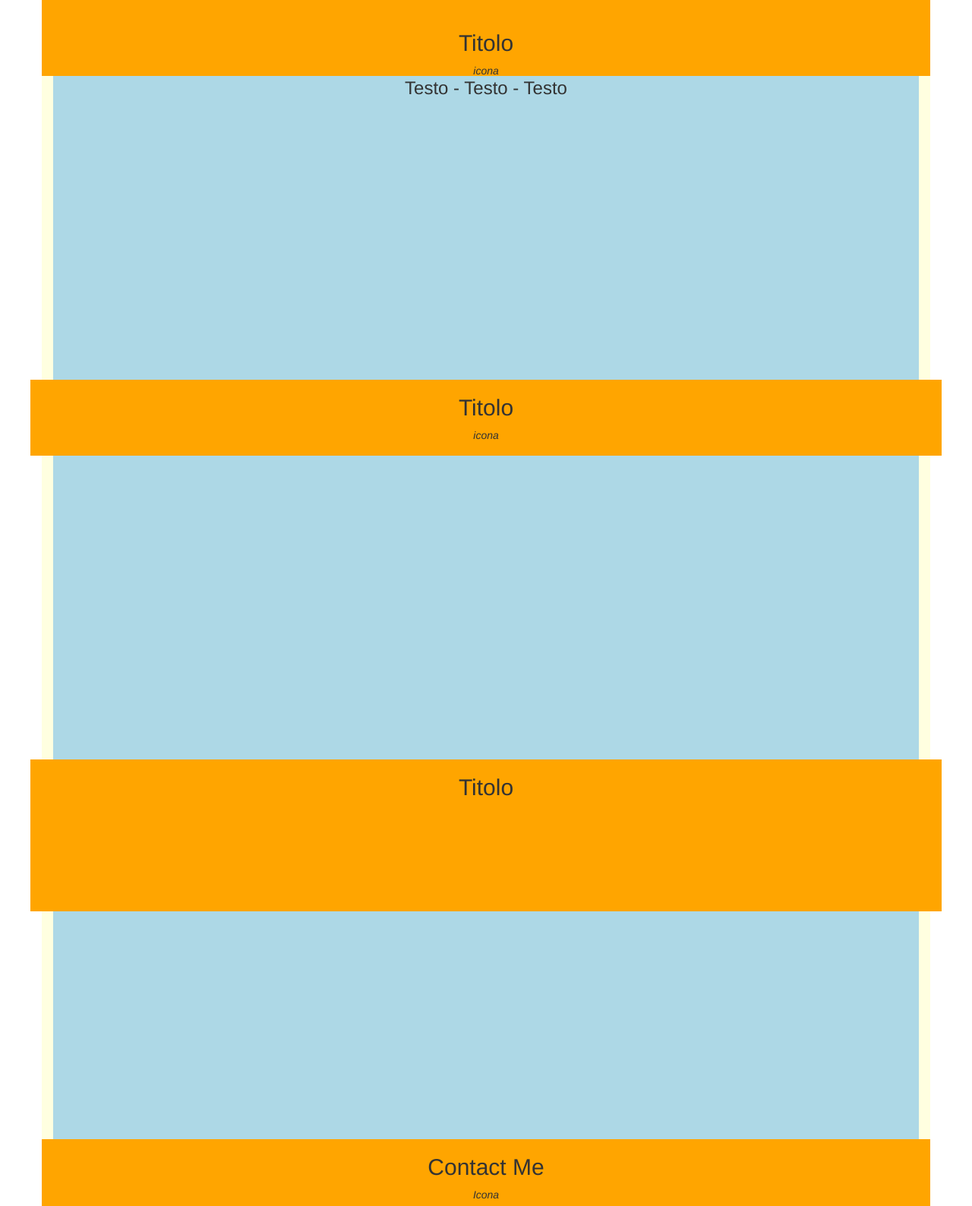
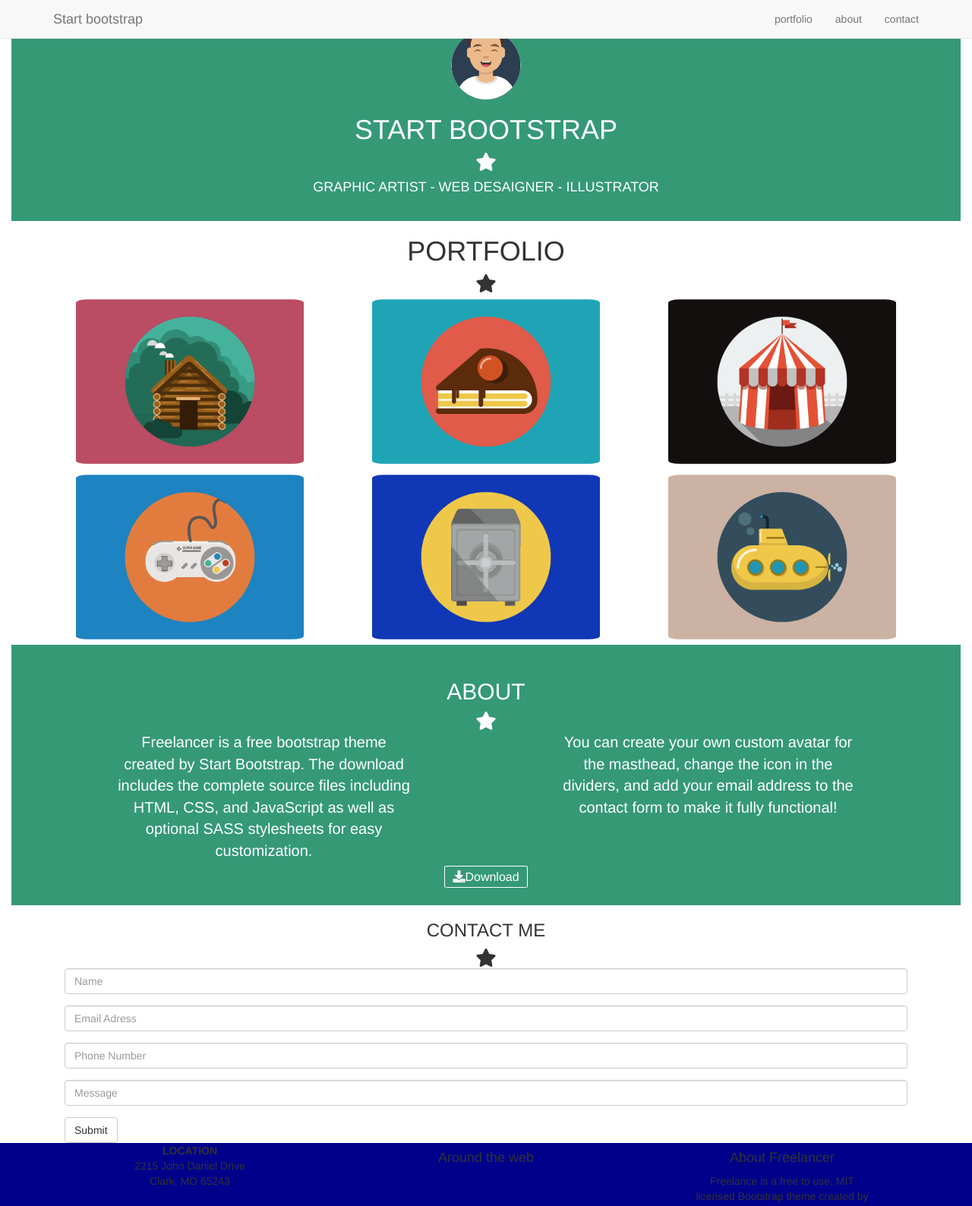
Before and after one commit to Margherita-Gugliandolo/html-css-bootstrap-freelancer, a plain HTML site: page index.html in a window 1280 px wide. Shown: the top 1588 px of the page at 76% size. Drawn offline with nearby package versions, Linux system fonts and the light colour scheme.

Commit message:
html-css-bootstrap-freelancer/Margherita
In fase di completamento

```diff
--- a/css/style.css
+++ b/css/style.css
@@ -1,20 +1,61 @@
 /* regole di debug */
 
-.container{
-  background-color: lightyellow;
 
+
+
+
+header{
+  background-color:darkblue;
+  height:100%;
 }
 
-section{
-  background-color: lightblue;
-  height:500px;
-}
-
-.row{
-  height:100px;
-  background-color: orange;
-}
 
 footer{
   background-color: darkblue;
 }
+
+
+
+#contat-fom .form-control text-area input{
+  height:100%
+
+}
+
+/* le mie regole */
+.intestazione{
+  background-color: #359976;
+  color:#fff;
+  padding:2% 0;
+}
+.fa-star{
+  font-size: 24px;
+}
+
+#foto-profilo{
+  width:100px;
+}
+
+
+.img{
+  width:300px;
+  padding:2% 0;
+  border-radius: 5%;
+}
+
+p{
+  font-size: 20px;
+  padding:0 15%;
+}
+
+#bottone-about{
+  background-color: rgba(255, 0, 0, 0);
+  color:#fff;
+  font-size: 16px;
+  padding:5px 10px;
+  border:1px solid #fff;
+  border-radius: 5%;
+}
+
+.fa-download{
+  color:#fff;
+}
--- a/index.html
+++ b/index.html
@@ -4,151 +4,173 @@
     <meta charset="utf-8">
     <meta http-equiv="X-UA-Compatible" content="IE=edge">
    <meta name="viewport" content="width=device-width, initial-scale=1">
+   <title>Freelancer</title>
+   <!-- fontawesome -->
+   <link rel="stylesheet" href="https://use.fontawesome.com/releases/v5.8.1/css/all.css"
+     integrity="sha384-50oBUHEmvpQ+1lW4y57PTFmhCaXp0ML5d60M1M7uH2+nqUivzIebhndOJK28anvf" crossorigin="anonymous">
+     <!-- bootstrap -->
     <link rel="stylesheet" href="https://maxcdn.bootstrapcdn.com/bootstrap/3.3.7/css/bootstrap.min.css" integrity="sha384-BVYiiSIFeK1dGmJRAkycuHAHRg32OmUcww7on3RYdg4Va+PmSTsz/K68vbdEjh4u" crossorigin="anonymous">
+     <!-- stile css -->
     <link rel="stylesheet" href="css/style.css">
-    <title>Freelancer</title>
   </head>
   <body>
-  <!-- menu fisso superiore -->
+    <!-- logo+menu -->
     <header>
+      <nav class="navbar navbar-default navbar-fixed-top ms_navbar">
         <div class="container">
-      <nav>
+          <!-- Brand and toggle get grouped for better mobile display -->
+          <div class="navbar-header">
+            <button type="button" class="navbar-toggle collapsed" data-toggle="collapse"
+              data-target="#bs-example-navbar-collapse-1" aria-expanded="false">
+              <span class="sr-only">Toggle navigation</span>
+              <span class="icon-bar"></span>
+              <span class="icon-bar"></span>
+              <span class="icon-bar"></span>
+            </button>
+            <a class="navbar-brand" href="#">Start bootstrap</a>
+          </div>
 
+          <!-- Collect the nav links, forms, and other content for toggling -->
+          <div class="collapse navbar-collapse" id="bs-example-navbar-collapse-1">
+
+            <ul class="nav navbar-nav navbar-right">
+              <li><a href="#">portfolio</a></li>
+              <li><a href="#">about</a></li>
+              <li><a href="#">contact</a></li>
+            </ul>
+          </div><!-- /.navbar-collapse -->
+        </div><!-- /.container-fluid -->
       </nav>
-    </div>
     </header>
-<!-- sezione con immagine del profilo -->
+    <!-- contenuto sito -->
+    <main>
+      <div class="container-fluid">
+        <!-- foto profilo -->
+        <section class="intestazione">
           <div class="container text-center">
-      <section>
             <div class="row">
-          <!-- img profilo -->
              <div class="col-xs-12">
-            <img src="" alt="">
-          </div>
-          <!-- titolo più icone -->
-          <div class="col-xs-12">
-            <h2>Titolo</h2>
-            <div class="">
-              <i>icona</i>
+               <img id="foto-profilo" src="img/avataaars.svg" alt="Foto Profilo">
+               <h1>START BOOTSTRAP</h1>
+               <i class="fas fa-star"></i>
+               <h4>GRAPHIC ARTIST - WEB DESAIGNER - ILLUSTRATOR</h4>
              </div>
             </div>
-         <!-- descrizione in tre parole -->
-          <div class="">
-            <h3> Testo - Testo - Testo </h3>
+          </div>
+        </section>
+        <!-- Portfolio -->
+        <section id="portfolio">
+          <div class="container text-center">
+            <div class="row">
+              <h1>PORTFOLIO</h1>
+              <i class="fas fa-star"></i>
+            </div>
+            <div class="row">
+              <div class="col-xs-12 col-sm-6  col-lg-4">
+               <img class="img" src="img/cabin.png" alt="casa">
+              </div>
+              <div class="col-xs-12 col-sm-6 col-lg-4">
+                <img class="img" src="img/cake.png" alt="casa">
+              </div>
+              <div class="col-xs-12 col-sm-6  col-lg-4">
+                <img class="img" src="img/circus.png" alt="casa">
+              </div>
+              <div class="col-xs-12 col-sm-6 col-lg-4">
+                <img class="img" src="img/game.png" alt="casa">
+              </div>
+              <div class="col-xs-12 col-sm-6 col-lg-4">
+                <img class="img" src="img/safe.png" alt="casa">
+              </div>
+              <div class="col-xs-12 col-sm-6 col-lg-4">
+                <img class="img" src="img/submarine.png" alt="casa">
+              </div>
+            </div>
+          </div>
+        </section>
+        <!-- About -->
+        <section class="intestazione">
+          <div class="container text-center">
+            <div class="row">
+             <h2>ABOUT</h2>
+             <i class="fas fa-star"></i>
+            </div>
+            <div class="row">
+             <div class="col-xs-12 col-md-6">
+              <p>Freelancer is a free bootstrap theme created by Start Bootstrap. The download includes the complete source files including HTML, CSS, and JavaScript as well as optional SASS stylesheets for easy customization.</p>
+             </div>
+             <div class="col-xs-12 col-md-6">
+              <p>You can create your own custom avatar for the masthead, change the icon in the dividers, and add your email address to the contact form to make it fully functional!</p>
+             </div>
+            </div>
+            <div class="row">
+              <div  class="col-xs-12">
+                <a id="bottone-about" href="#"><i class="fas fa-download"></i>Download</a>
+              </div>
+            </div>
+          </div>
+        </section>
+        <!-- CONTACT ME -->
+        <section>
+          <div class="container text-center">
+            <div class="row">
+              <div class="col-xs-12">
+                <h3>CONTACT ME</h3>
+                <i class="fas fa-star"></i>
+              </div>
+            </div>
+          </div>
+        </section>
+        <section id="contact-form">
+          <div class="container">
+            <div class="col-xs-12">
+              <form>
+                <div class="form-group">
+                  <input type="text-area" class="form-control"  placeholder="Name">
+                </div>
+                <div class="form-group">
+                  <input type="input" class="form-control"  placeholder="Email Adress">
+                </div>
+                <div class="form-group">
+                  <input type="text-area" class="form-control"  placeholder="Phone Number">
+                </div>
+                <div class="form-group">
+                  <input type="text-area" class="form-control" placeholder="Message">
+                </div>
+
+                <button type="submit" class="btn btn-default">Submit</button>
+              </form>
             </div>
           </div>
         </section>
       </div>
+    </main>
+    <!-- footer -->
+    <footer>
+      <div class="container text-center">
+        <div class="row">
+          <div class="col-xs-12  col-lg-4">
 
-
-      <!-- sezione Portfolio -->
-     <main>
-       <div class="container text-center">
-         <section>
-           <div class="row">
-            <div class="col-xs-12">
-             <h2>Titolo</h2>
-              <div class="">
-                <i>icona</i>
-              </div>
-            </div>
-             <!-- prima riga di immagini -->
-             <div class="row">
-               <div class="col-xs-12 col-sm-6 col-lg-4">
+            <address>
+              <strong>LOCATION</strong><br>
+              2215 John Daniel Drive <br>
+              Clark, MO 65243
+            </address>
 
           </div>
-               <div class="col-xs-12-4 col-sm-6 col-lg-4">
-
+          <div class="col-xs-12  col-lg-4">
+            <h4>Around the web</h4>
           </div>
-               <div class="col-xs-12 col-sm-6 col-lg-4">
-
-               </div>
-               <div class="col-xs-12 col-sm-6 col-lg-4">
-
-               </div>
-               <div class="col-xs-12 col-sm-6 col-lg-4">
-
-               </div>
-               <div class="col-xs-12 col-sm-6 col-lg-4">
-
-               </div>
-             </div>
-         </section>
-         <!-- fine Portfolio -->
-
-         <!-- ABOUT  -->
-         <section>
-           <div class="row">
-             <div class="col-xs-12">
-               <h2>Titolo</h2>
-               <i></i>
-             </div>
-             <!-- testo in due colonne -->
-             <div class="row">
-               <div class="col-xs-12 col-sm-6">
-
-               </div>
-               <div class="col-xs-12 col-sm-6">
-
-               </div>
-             </div>
-             <!-- bottone -->
-             <div class="row">
-               <div class="col-xs-12">
-                 <a href="#"></a>
-               </div>
-             </div>
-           </div>
-         </section>
-         <!-- fine about -->
-
-         <!-- Contact me -->
-         <section>
-           <div class="row">
-             <div class="col-xs-12">
-               <h2>Contact Me</h2>
-               <div>
-                 <i>Icona</i>
-               </div>
+          <div class="col-xs-12  col-lg-4">
+            <h4>About Freelancer</h4>
+            Freelance is a free to use, MIT <br> licensed Bootstrap theme created by <br>
+            <a href="#">Start Bootstrap.</a>
           </div>
         </div>
         <div class="row">
           <div class="col-xs-12">
-               <!-- form -->
-               <div>
-
-               </div>
-             </div>
-           </div>
-         </section>
-         <!-- fine contact me -->
-       </div>
-     </main>
-
-
-
-    <footer>
-      <div class="container text-center">
-        <div class="row">
-          <div class="col-xs-12 col-md-4">
-
-          </div>
-          <div class="col-xs-12 col-md-4">
-
-          </div>
-          <div class="col-xs-12 col-md-4">
-
-          </div>
-        </div>
-      </div>
-        <!-- parte inferiore footer -->
-      <div class="container">
-        <div class="row">
-          <div class="col-xs-12 col-md-12">
-
+            Copyright
           </div>
         </div>
       </div>
     </footer>
   </body>
-</html>
```
Also changed, not shown: img/avataaars.svg (added), img/cabin.png (added), img/cake.png (added), img/circus.png (added), img/game.png (added), img/safe.png (added), img/submarine.png (added), 1 other file. Lines whose indentation alone changed are shown as unchanged.
